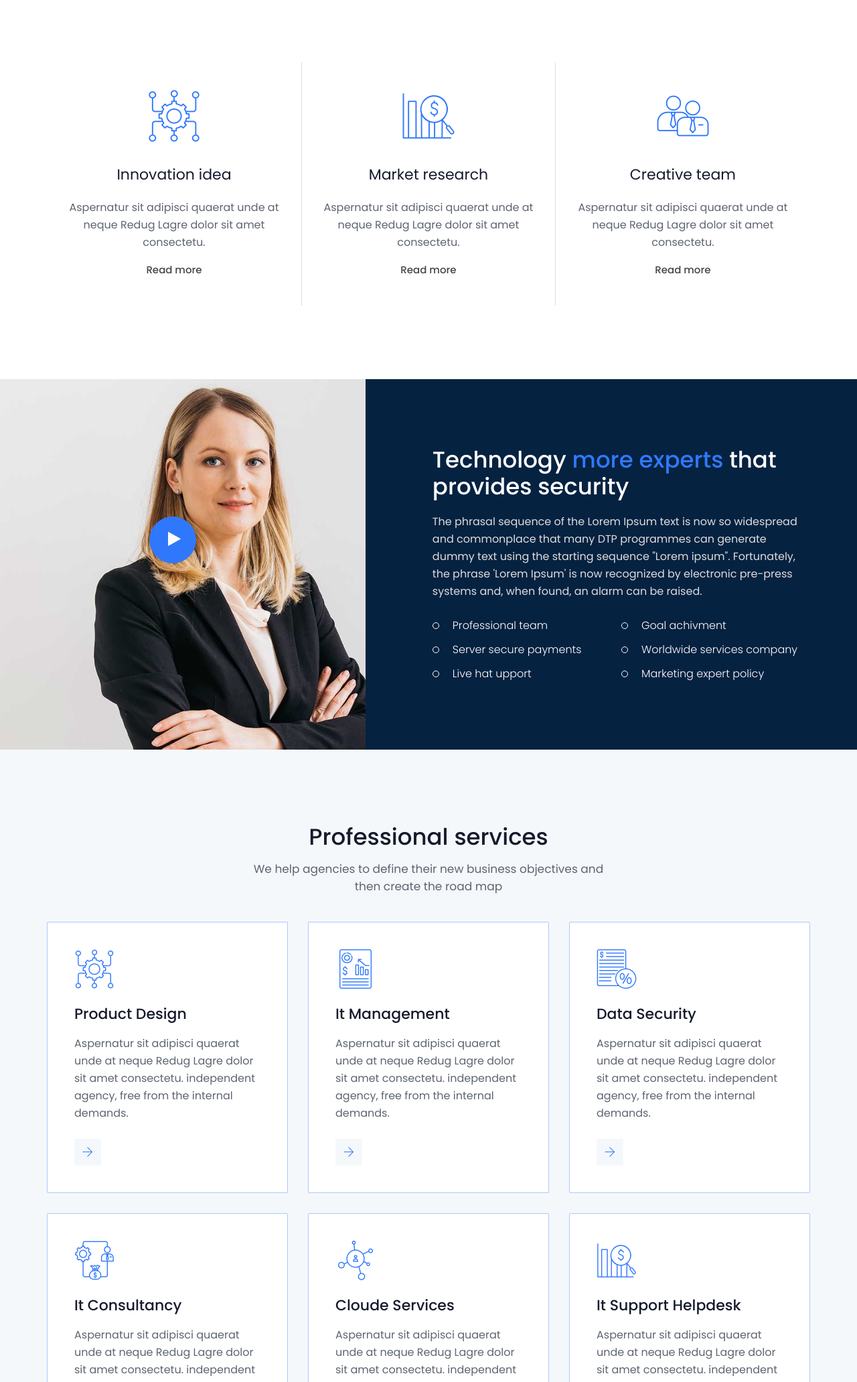
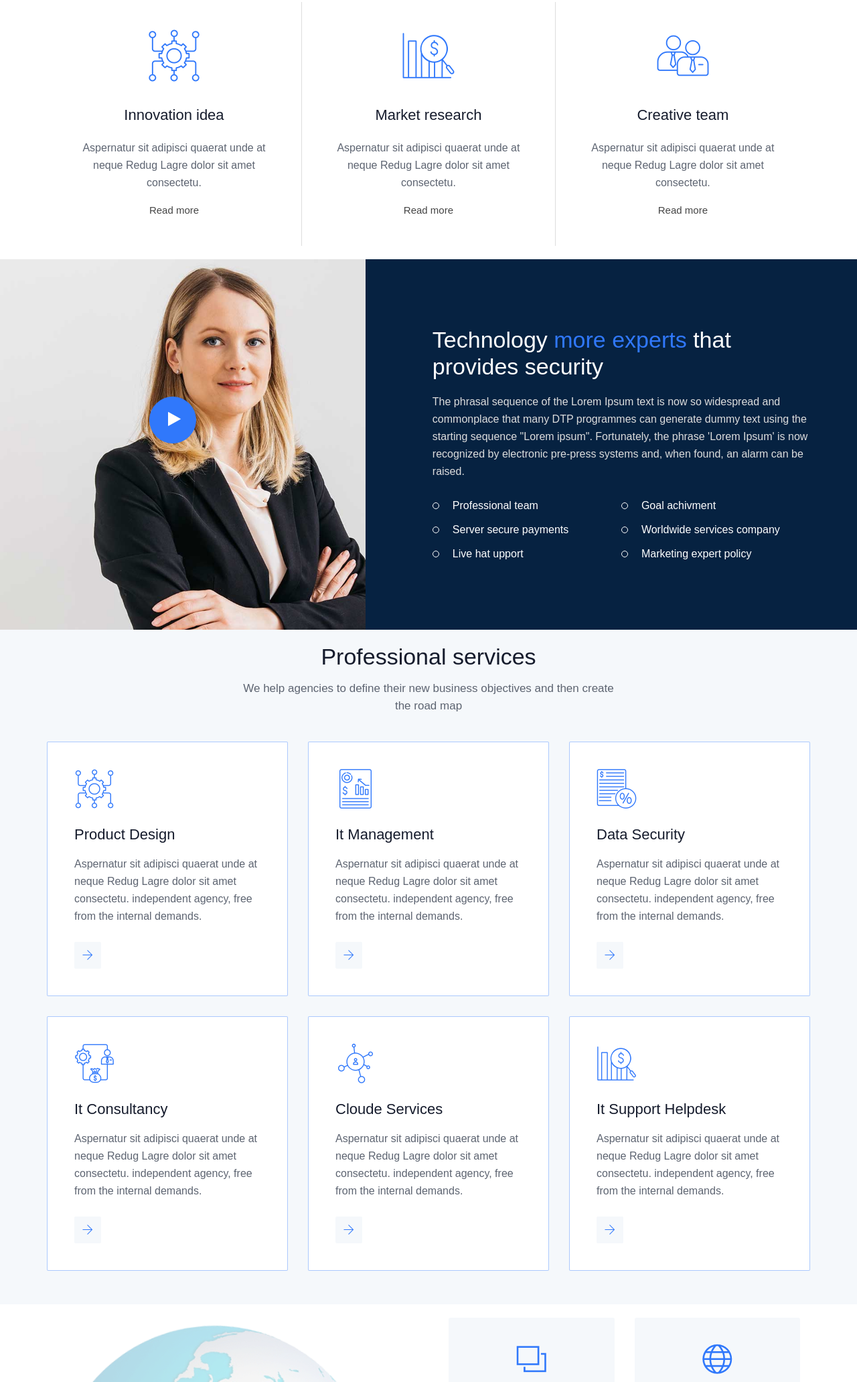
Before and after one commit to tabrezhere/TeamMindsProj, a plain HTML site: page index.html in a window 1280 px wide. Shown: the part 737-2800 px from the top of the page at 67% size. Drawn offline with Linux system fonts and the light colour scheme.

Commit message:
Padding Updated

```diff
--- a/style.css
+++ b/style.css
@@ -1,4 +1,4 @@
-/*-----------------------------------------------------------------------------------
+22/*-----------------------------------------------------------------------------------
 
     Template Name: Randerc - It Solutions & Services HTML Template
     Template URI: http://rockstheme.com
@@ -221,10 +221,10 @@
     padding: 0.2em 0;
 }
 .area-padding{
-	padding: 110px 0px;
+	padding: 20px 0px;
 }
 .area-padding-2{
-    padding: 110px 0px 80px;
+    padding: 20px 0px 20px;
 }
 .section-headline {
     padding-bottom: 40px;
@@ -1583,7 +1583,7 @@
 /*  14. Footer Area
 /*----------------------------------------*/
 .footer-area {
-    padding: 90px 0;
+    padding: 20px 0;
     background: #fdfcfc;
 }
 .footer-logo {
```
